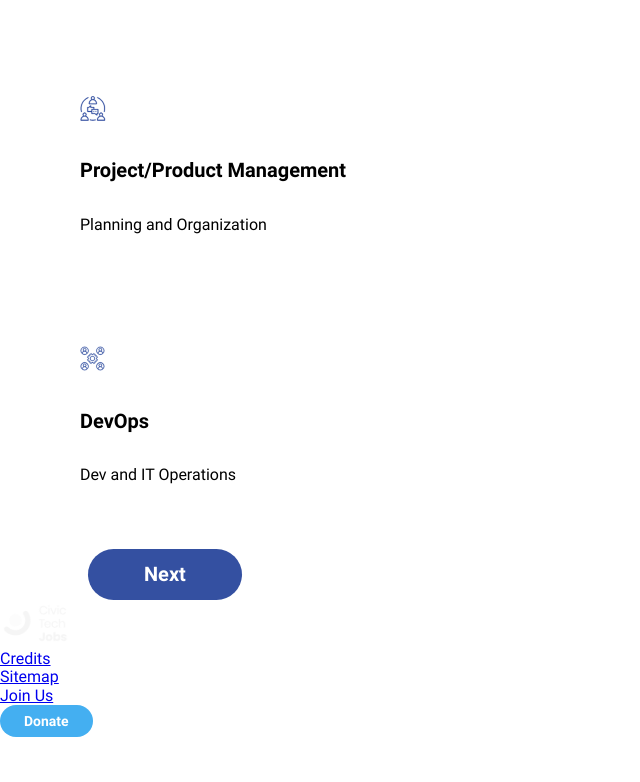
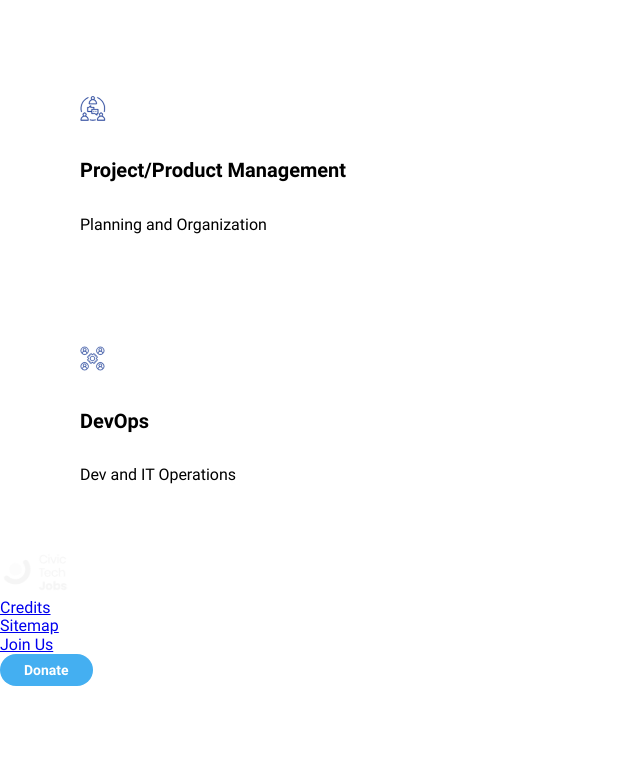
Before and after one commit to hackforla/CivicTechJobs, a React (Vite) app in the folder frontend/: page /qualifier/1 in a window 1280 px wide. Shown: the part 1202-1984 px from the top of the page, without its empty margins (0-640 px from the left). Built offline with nearby package versions, Linux system fonts and the light colour scheme.

Commit message:
QualifierNav styles

```diff
--- a/frontend/src/pages/QualifierPage/components/QualifierNav.tsx
+++ b/frontend/src/pages/QualifierPage/components/QualifierNav.tsx
@@ -11,7 +11,7 @@ function QualifierNav({ className, children }: QualifierNavProps) {
   return (
     <div
       className={clsx(
-        "sticky bottom-0 box-content flex h-24 w-full flex-wrap items-center bg-white px-6 opacity-80 hover:opacity-100",
+        "border-px sticky bottom-0 box-content flex h-20 w-4/5 flex-wrap items-center rounded-lg border-[#D8D8D8] bg-[#FDFDFD] px-6 opacity-80 shadow-[0_8px_25px_#00000014] hover:opacity-100",
         className,
       )}
     >
--- a/frontend/src/pages/QualifierPage/index.tsx
+++ b/frontend/src/pages/QualifierPage/index.tsx
@@ -33,7 +33,7 @@ function QualifierPage() {
     <QualifiersProvider>
       <div className="container mx-auto mb-8">
         <Stepper />
-        <div className="flex w-full items-center justify-center">
+        <div className="flex w-full flex-col items-center justify-center">
           <Content page={page} />
         </div>
       </div>
--- a/frontend/src/pages/QualifierPage/pages/QualifierPage1.tsx
+++ b/frontend/src/pages/QualifierPage/pages/QualifierPage1.tsx
@@ -27,7 +27,8 @@ function QualifierPage1() {
   };
 
   return (
-    <div className="flex w-full flex-col items-center px-5">
+    <>
+      <div className="flex h-full w-full flex-col items-center px-5 pb-10">
         <Typography.Title2 className="mt-8 text-charcoal">
           What type of Practice Area are you looking for?
         </Typography.Title2>
@@ -71,8 +72,8 @@ function QualifierPage1() {
             );
           })}
         </div>
-
-      <QualifierNav className="justify-end">
+      </div>
+      <QualifierNav className={`justify-end ${selectedCOP === -1 && "hidden"}`}>
         <Button
           size="lg"
           length="long"
@@ -81,10 +82,10 @@ function QualifierPage1() {
             navigate("../2", { relative: "path" });
           }}
         >
-          Next
+          Continue
         </Button>
       </QualifierNav>
-    </div>
+    </>
   );
 }
 
--- a/frontend/src/pages/QualifierPage/pages/QualifierPage2.tsx
+++ b/frontend/src/pages/QualifierPage/pages/QualifierPage2.tsx
@@ -4,7 +4,8 @@ import { useNavigate } from "react-router-dom";
 
 // Internal Imports
 import Typography from "tw-components/Typography";
-import { Button } from "components/components";
+import { Button, IconButton } from "components/components";
+import { iconArrowLeft } from "assets/images/images";
 import { QualifierNav } from "../components/QualifierNav";
 import { RadioButtonForm } from "../components/RadioButtonForm";
 
@@ -22,7 +23,12 @@ function QualifierPage2() {
 
       <RadioButtonForm />
 
-      <QualifierNav className="justify-end">
+      <QualifierNav className="justify-between">
+        <IconButton
+          label="previous page"
+          iconUrl={iconArrowLeft}
+          onClick={() => navigate("../1", { relative: "path" })}
+        />
         <Button
           size="lg"
           length="long"
```
Lines whose indentation alone changed are shown as unchanged.
